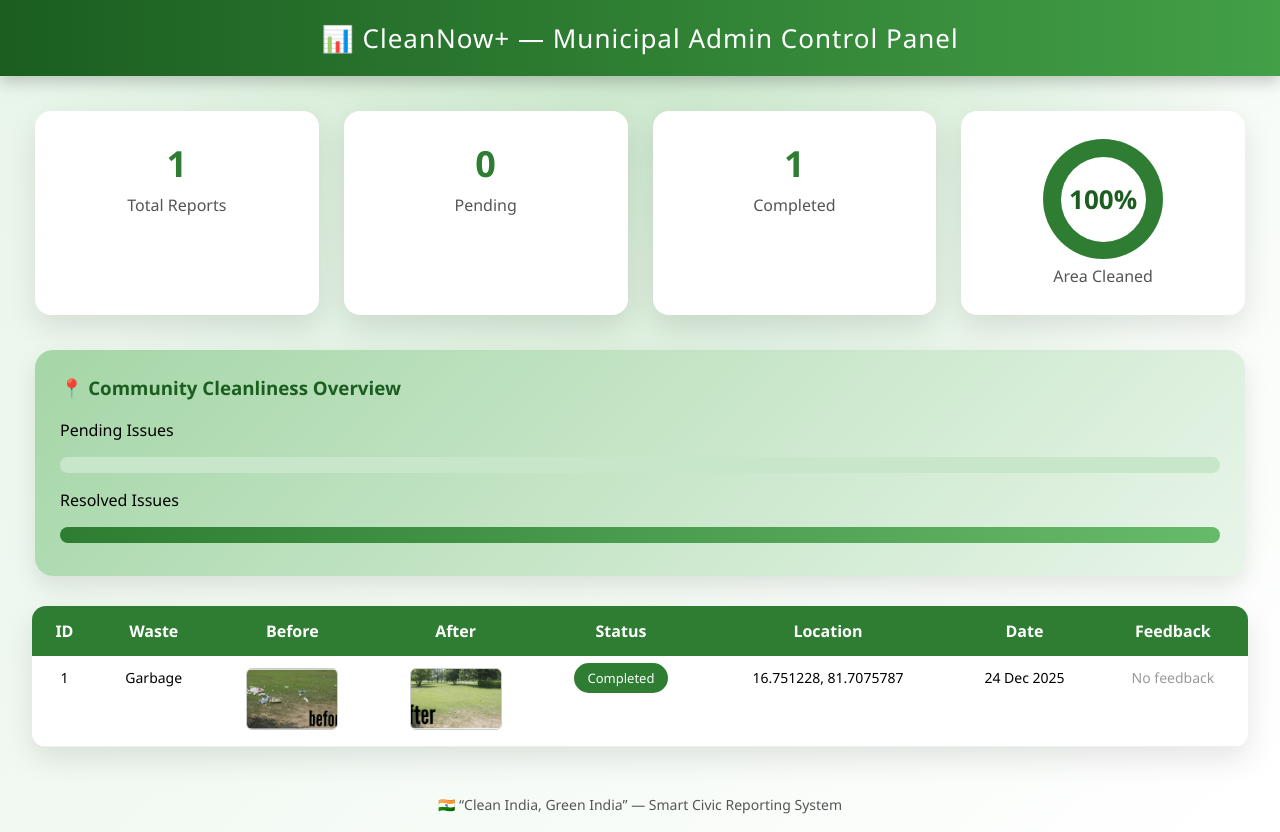
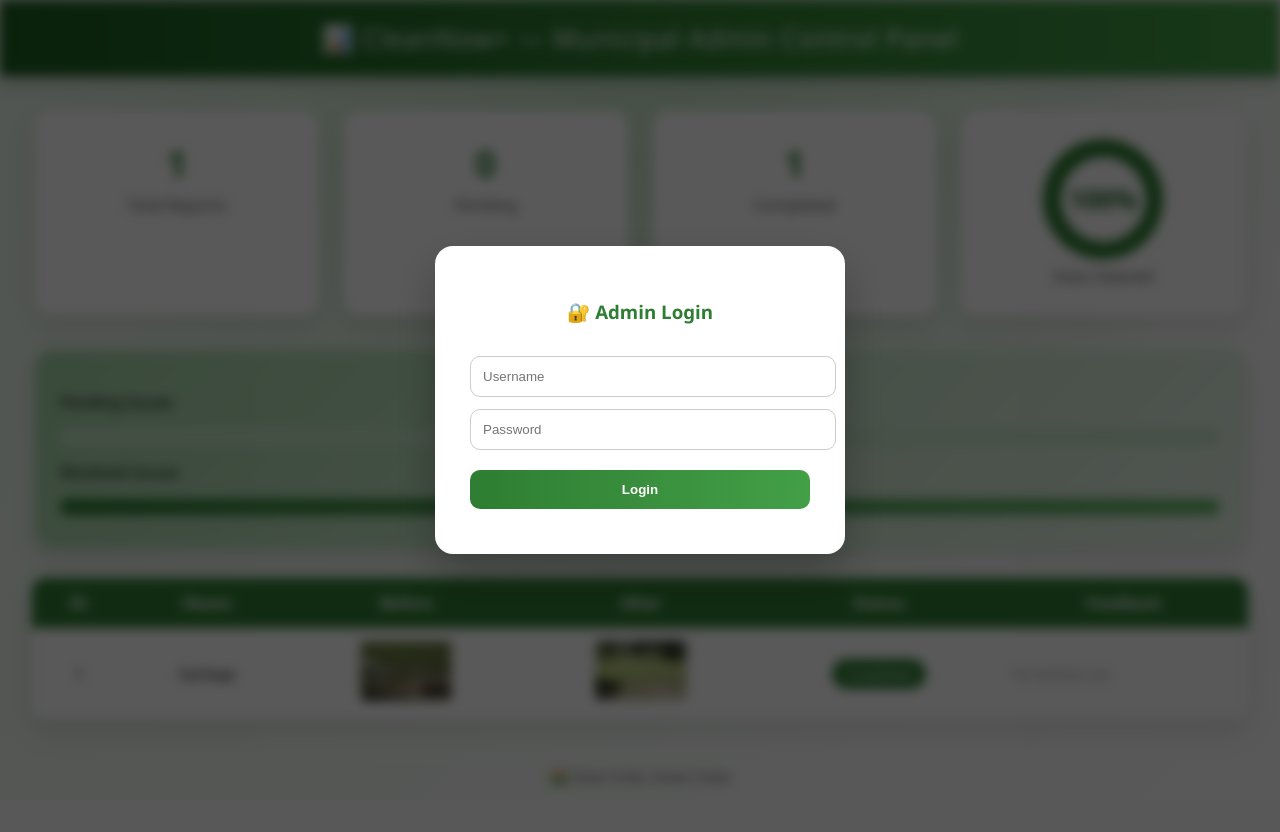
Before and after one commit to sharicharan/WASTE2WORTH, a Flask app: page /admin in a window 1280 px wide. After the commit the page ends 788 px from the top, so only its background shows below. Run offline with Flask 3, Linux system fonts and the light colour scheme.

Commit message:
updated code for index page and db

```diff
--- a/app.py
+++ b/app.py
@@ -6,57 +6,41 @@ from werkzeug.utils import secure_filename
 
 app = Flask(__name__)
 
-# ================= CONFIG =================
 app.config['SQLALCHEMY_DATABASE_URI'] = 'sqlite:///waste.db'
 app.config['SQLALCHEMY_TRACK_MODIFICATIONS'] = False
 app.config['UPLOAD_FOLDER'] = 'static/uploads'
-app.config['MAX_CONTENT_LENGTH'] = 32 * 1024 * 1024  # 32 MB
+app.config['MAX_CONTENT_LENGTH'] = 32 * 1024 * 1024
 
 db = SQLAlchemy(app)
 
-# ================= MODEL =================
 class Report(db.Model):
     id = db.Column(db.Integer, primary_key=True)
-
-    # 👤 USER IDENTIFIER (for per-user tracking)
     user_id = db.Column(db.String(100))
-
     waste_type = db.Column(db.String(100))
     latitude = db.Column(db.String(50))
     longitude = db.Column(db.String(50))
-
     before_image = db.Column(db.String(200))
     after_image = db.Column(db.String(200))
-
     status = db.Column(db.String(50), default="Pending")
-
-    # ⭐ FEEDBACK FEATURE
     feedback = db.Column(db.Text)
-
     created_at = db.Column(db.DateTime, default=datetime.utcnow)
 
-# ================= CREATE DB =================
 with app.app_context():
     db.create_all()
 
-# ================= HOME (CITIZEN PAGE) =================
 @app.route("/", methods=["GET"])
 def index():
     return render_template("index.html")
 
-# ================= SUBMIT REPORT =================
 @app.route("/submit", methods=["POST"])
 def submit():
     waste_type = request.form["waste_type"]
     latitude = request.form["latitude"]
     longitude = request.form["longitude"]
-
-    # 👤 USER ID FROM FRONTEND (localStorage)
     user_id = request.form.get("user_id")
 
     image_file = None
 
-    # CAMERA IMAGE (base64)
     captured_image = request.form.get("captured_image")
     if captured_image:
         image_data = captured_image.split(",")[1]
@@ -66,7 +50,6 @@ def submit():
             f.write(image_bytes)
         image_file = filename
 
-    # FILE UPLOAD
     elif "before_image" in request.files:
         file = request.files["before_image"]
         if file and file.filename != "":
@@ -88,10 +71,8 @@ def submit():
     db.session.add(report)
     db.session.commit()
 
-    # 🔁 Redirect with user id so only this user's reports are shown
     return redirect(url_for("status", user=user_id))
 
-# ================= STATUS PAGE (USER-SPECIFIC) =================
 @app.route("/status")
 def status():
     user_id = request.args.get("user")
@@ -108,7 +89,6 @@ def status():
 
     return render_template("status.html", reports=reports)
 
-# ================= FEEDBACK (ONLY AFTER COMPLETION) =================
 @app.route("/feedback/<int:report_id>", methods=["POST"])
 def feedback(report_id):
     report = db.session.get(Report, report_id)
@@ -119,13 +99,11 @@ def feedback(report_id):
 
     return redirect(url_for("status", user=report.user_id))
 
-# ================= WORKER PANEL =================
 @app.route("/worker", methods=["GET"])
 def worker():
     reports = Report.query.order_by(Report.created_at.desc()).all()
     return render_template("worker.html", reports=reports)
 
-# ================= WORKER COMPLETE =================
 @app.route("/worker/complete/<int:report_id>", methods=["POST"])
 def worker_complete(report_id):
     report = db.session.get(Report, report_id)
@@ -142,7 +120,6 @@ def worker_complete(report_id):
 
     return redirect(url_for("worker"))
 
-# ================= ADMIN PANEL =================
 @app.route("/admin")
 def admin():
     total = Report.query.count()
@@ -161,6 +138,5 @@ def admin():
         reports=reports
     )
 
-# ================= RUN =================
 if __name__ == "__main__":
     app.run(host="0.0.0.0", port=10000)
--- a/templates/admin.html
+++ b/templates/admin.html
@@ -22,7 +22,6 @@
             box-shadow: 0 6px 15px rgba(0,0,0,0.2);
         }
 
-        /* ===== STATS ===== */
         .stats {
             display: grid;
             grid-template-columns: repeat(auto-fit,minmax(220px,1fr));
@@ -36,7 +35,6 @@
             padding: 28px;
             box-shadow: 0 12px 30px rgba(0,0,0,0.1);
             text-align: center;
-            animation: pop 0.6s ease;
             transition: transform .3s, box-shadow .3s;
         }
 
@@ -57,13 +55,11 @@
             font-size: 16px;
         }
 
-        /* ===== PROGRESS RING ===== */
         .ring {
             width: 120px;
             height: 120px;
             border-radius: 50%;
-            background:
-              conic-gradient(#2e7d32 {{ percent }}%, #e0e0e0 0);
+            background: conic-gradient(#2e7d32 {{ percent }}%, #e0e0e0 0);
             display: flex;
             align-items: center;
             justify-content: center;
@@ -83,18 +79,12 @@
             color: #1b5e20;
         }
 
-        /* ===== MAP-LIKE PANEL ===== */
         .map-panel {
             margin: 0 35px 20px;
             background: linear-gradient(135deg,#a5d6a7,#e8f5e9);
             border-radius: 18px;
             padding: 25px;
             box-shadow: 0 10px 25px rgba(0,0,0,0.1);
-        }
-
-        .map-panel h3 {
-            margin-top: 0;
-            color: #1b5e20;
         }
 
         .bar {
@@ -109,10 +99,8 @@
             display: block;
             height: 100%;
             background: linear-gradient(90deg,#2e7d32,#66bb6a);
-            animation: loadBar 1.5s ease;
         }
 
-        /* ===== TABLE ===== */
         table {
             width: 95%;
             margin: 30px auto;
@@ -134,12 +122,6 @@
             border-bottom: 1px solid #eee;
             text-align: center;
             font-size: 14px;
-            vertical-align: top;
-            transition: background .2s;
-        }
-
-        tr:hover td {
-            background: #f1f8e9;
         }
 
         img {
@@ -160,17 +142,6 @@
         .pending { background: #f9a825; }
         .done { background: #2e7d32; }
 
-        .feedback-box {
-            text-align: left;
-            font-size: 13px;
-            color: #333;
-        }
-
-        .stars {
-            color: #f9a825;
-            font-weight: bold;
-        }
-
         footer {
             text-align: center;
             padding: 18px;
@@ -178,50 +149,104 @@
             font-size: 14px;
         }
 
-        @keyframes pop {
-            from {transform:scale(0.9);opacity:0;}
-            to {transform:scale(1);opacity:1;}
+        /* ===== LOGIN OVERLAY ===== */
+        .overlay {
+            position: fixed;
+            inset: 0;
+            background: rgba(0,0,0,0.65);
+            display: flex;
+            align-items: center;
+            justify-content: center;
+            z-index: 9999;
         }
 
-        @keyframes loadBar {
-            from {width:0;}
-            to {width:100%;}
+        .login-box {
+            background: white;
+            padding: 35px;
+            border-radius: 18px;
+            width: 340px;
+            text-align: center;
+            box-shadow: 0 20px 45px rgba(0,0,0,0.25);
         }
+
+        .login-box h3 {
+            color: #2e7d32;
+            margin-bottom: 20px;
+        }
+
+        .login-box input {
+            width: 100%;
+            padding: 12px;
+            margin-top: 12px;
+            border-radius: 10px;
+            border: 1px solid #ccc;
+        }
+
+        .login-box button {
+            width: 100%;
+            padding: 12px;
+            margin-top: 20px;
+            background: linear-gradient(90deg,#2e7d32,#43a047);
+            color: white;
+            border: none;
+            border-radius: 10px;
+            font-weight: bold;
+            cursor: pointer;
+        }
+
+        .error {
+            color: #c62828;
+            margin-top: 10px;
+            font-weight: bold;
+        }
+        /* Blur background when login is active */
+body.locked {
+    overflow: hidden;
+}
+
+body.locked > *:not(.overlay) {
+    filter: blur(6px);
+    pointer-events: none;
+    user-select: none;
+    transition: filter 0.3s ease;
+}
+
+/* Slight animation for login */
+.login-box {
+    animation: zoomIn 0.4s ease;
+}
+
+@keyframes zoomIn {
+    from { transform: scale(0.85); opacity: 0; }
+    to { transform: scale(1); opacity: 1; }
+}
+
     </style>
 </head>
+<body class="locked">
 
-<body>
+
+<!-- LOGIN -->
+<div class="overlay" id="loginBox">
+    <div class="login-box">
+        <h3>🔐 Admin Login</h3>
+        <input id="username" placeholder="Username">
+        <input id="password" type="password" placeholder="Password">
+        <button onclick="login()">Login</button>
+        <div class="error" id="err"></div>
+    </div>
+</div>
 
 <header>📊 CleanNow+ — Municipal Admin Control Panel</header>
 
 <div class="stats">
-
-    <div class="card">
-        <h2>{{ total }}</h2>
-        <p>Total Reports</p>
-    </div>
-
-    <div class="card">
-        <h2>{{ pending }}</h2>
-        <p>Pending</p>
-    </div>
-
-    <div class="card">
-        <h2>{{ completed }}</h2>
-        <p>Completed</p>
-    </div>
-
-    <div class="card">
-        <div class="ring">
-            <span>{{ percent }}%</span>
-        </div>
-        <p>Area Cleaned</p>
-    </div>
-
+    <div class="card"><h2>{{ total }}</h2><p>Total Reports</p></div>
+    <div class="card"><h2>{{ pending }}</h2><p>Pending</p></div>
+    <div class="card"><h2>{{ completed }}</h2><p>Completed</p></div>
+    <div class="card"><div class="ring"><span>{{ percent }}%</span></div><p>Area Cleaned</p></div>
 </div>
 
 <div class="map-panel">
-    <h3>📍 Community Cleanliness Overview</h3>
     <p>Pending Issues</p>
     <div class="bar"><span style="width: {{ (pending / total * 100) if total else 0 }}%"></span></div>
     <p>Resolved Issues</p>
@@ -235,18 +260,26 @@
     <th>Before</th>
     <th>After</th>
     <th>Status</th>
-        <th>Location</th>
-        <th>Date</th>
     <th>Feedback</th>
 </tr>
 
 {% for r in reports %}
 <tr>
     <td>{{ r.id }}</td>
+
     <td>{{ r.waste_type }}</td>
 
-    <td>{% if r.before_image %}<img src="{{ url_for('static', filename='uploads/' + r.before_image) }}">{% endif %}</td>
-    <td>{% if r.after_image %}<img src="{{ url_for('static', filename='uploads/' + r.after_image) }}">{% endif %}</td>
+    <td>
+        {% if r.before_image %}
+            <img src="{{ url_for('static', filename='uploads/' + r.before_image) }}">
+        {% endif %}
+    </td>
+
+    <td>
+        {% if r.after_image %}
+            <img src="{{ url_for('static', filename='uploads/' + r.after_image) }}">
+        {% endif %}
+    </td>
 
     <td>
         {% if r.status == 'Pending' %}
@@ -256,26 +289,37 @@
         {% endif %}
     </td>
 
-    <td>{{ r.latitude }}, {{ r.longitude }}</td>
-    <td>{{ r.created_at.strftime('%d %b %Y') }}</td>
-
-    <td>
+    <td style="text-align:left">
         {% if r.feedback %}
-            <div class="feedback-box">
-                <div class="stars">⭐ {{ r.rating }}/5</div>
-                {{ r.feedback }}
+            <div style="font-size:13px">
+                <div style="color:#f9a825;font-weight:bold">⭐ Feedback</div>
+                <div>{{ r.feedback }}</div>
             </div>
         {% else %}
-            <span style="color:#999;">No feedback</span>
+            <span style="color:#999;font-size:13px">No feedback yet</span>
         {% endif %}
     </td>
 </tr>
 {% endfor %}
 </table>
 
-<footer>
-    🇮🇳 “Clean India, Green India” — Smart Civic Reporting System
-</footer>
+
+<footer>🇮🇳 Clean India, Green India</footer>
+
+<script>
+function login() {
+    const u = document.getElementById("username").value;
+    const p = document.getElementById("password").value;
+
+    if (u === "admin" && p === "admin") {
+        document.getElementById("loginBox").style.display = "none";
+        document.body.classList.remove("locked"); // remove blur
+    } else {
+        document.getElementById("err").innerText = "Invalid credentials";
+    }
+}
+</script>
+
 
 </body>
 </html>
```
Also changed, not shown: templates/index.html (+107 -72 lines), templates/status.html (+60 -50 lines), instance/waste.db, static/uploads/1766539172_Screenshot_2025-12-24_105801.png (added). Lines whose indentation alone changed are shown as unchanged.
